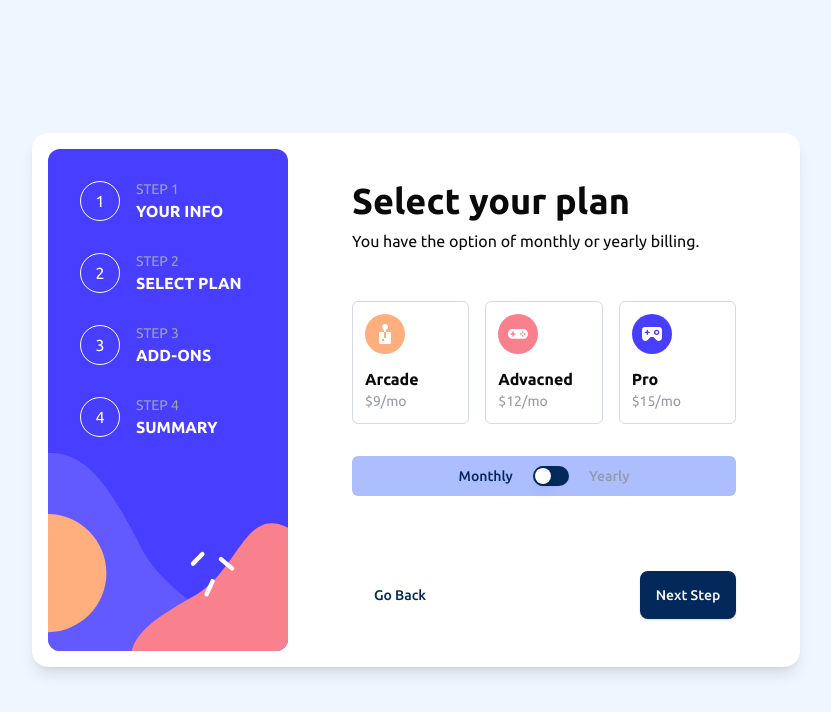
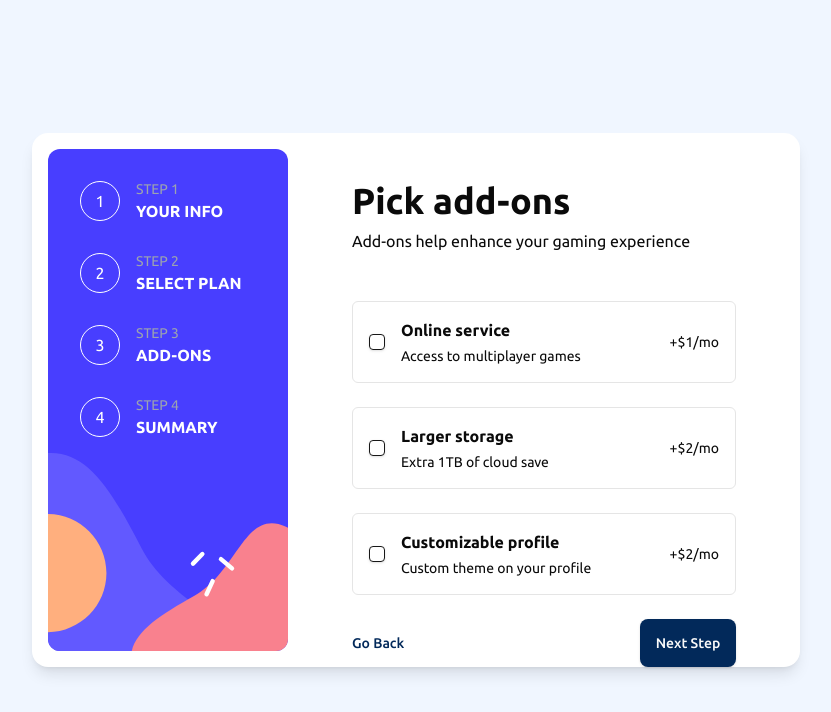
Before and after one commit to suyash5053/multi-step-form, a Next.js app: page / in a window 1280 px wide. Shown: the top 712 px of the page, without its empty margins (224-1055 px from the left). Built offline with nearby package versions, Linux system fonts and the light colour scheme.

Commit message:
developed basic of third screen

```diff
--- a/app/globals.css
+++ b/app/globals.css
@@ -2,7 +2,8 @@
 @tailwind components;
 @tailwind utilities;
 
-body {
+body,
+p {
   font-family: Ubuntu;
   font-size: 16px;
 }
--- a/app/page.tsx
+++ b/app/page.tsx
@@ -1,11 +1,13 @@
+import AddOns from "@/components/add-ons";
 import Plans from "@/components/plan";
 import ProfileInformation from "@/components/profile-info";
 
 export default function Home() {
   return (
     <div className="flex flex-col h-full items-center justify-center w-full px-12 py-8">
-      <Plans />
+      {/* <Plans /> */}
       {/* <ProfileInformation /> */}
+      <AddOns />
     </div>
   );
 }
--- /dev/null
+++ b/components/add-ons/index.tsx
@@ -0,0 +1,35 @@
+"use client";
+
+import { addOns } from "@/lib/add-ons";
+import Footer from "../layouts/footer";
+import { Checkbox } from "../ui/checkbox";
+import { useGlobal } from "@/zustand/global";
+
+const AddOns = () => {
+  const { isYearly } = useGlobal();
+  return (
+    <div className="w-full h-full flex flex-col gap-6">
+      <div className="flex flex-col gap-2">
+        <h1 className="font-bold text-4xl">Pick add-ons</h1>
+        <p className="text-base">Add-ons help enhance your gaming experience</p>
+      </div>
+      <div className="h-full pt-6 relative gap-6 flex flex-col">
+        {addOns.map((addOn) => (
+          <div key={addOn.id} className="flex justify-between items-center border rounded-md p-4">
+            <div className="flex items-center gap-4">
+              <Checkbox />
+              <div className="flex flex-col gap-1">
+                <p className="font-bold text-base">{addOn.name}</p>
+                <p className="text-sm">{addOn.description}</p>
+              </div>
+            </div>
+            <p className="text-sm">{isYearly ? addOn.price.yearly : addOn.price.monthly}</p>
+          </div>
+        ))}
+      </div>
+      <Footer />
+    </div>
+  );
+};
+
+export default AddOns;
--- /dev/null
+++ b/components/layouts/footer.tsx
@@ -0,0 +1,20 @@
+import { Button } from "../ui/button";
+
+const Footer = () => {
+  return (
+    <div className="flex w-full justify-between items-end">
+      <Button
+        variant={"link"}
+        type="submit"
+        className="w-1/4 h-12 text-marineBlue hover:no-underline items-center justify-start p-0 font-medium"
+      >
+        Go Back
+      </Button>
+      <Button type="submit" className="w-1/4 h-12 bg-marineBlue hover:bg-marineBlue/85 rounded-lg">
+        Next Step
+      </Button>
+    </div>
+  );
+};
+
+export default Footer;
--- a/components/plan/index.tsx
+++ b/components/plan/index.tsx
@@ -1,6 +1,4 @@
-"use client";
-
-import { Button } from "../ui/button";
+import Footer from "../layouts/footer";
 import PlanCards from "./plan-cards";
 import TogglePlan from "./toggle-plan";
 
@@ -15,21 +13,7 @@ const Plans = () => {
         <PlanCards />
         <TogglePlan />
       </div>
-      <div className="flex w-full justify-between items-end">
-        <Button
-          variant={"link"}
-          type="submit"
-          className="w-1/4 h-12 text-marineBlue hover:no-underline"
-        >
-          Go Back
-        </Button>
-        <Button
-          type="submit"
-          className="w-1/4 h-12 bg-marineBlue hover:bg-marineBlue/85 rounded-lg"
-        >
-          Next Step
-        </Button>
-      </div>
+      <Footer />
     </div>
   );
 };
--- /dev/null
+++ b/components/ui/checkbox.tsx
@@ -0,0 +1,30 @@
+"use client"
+
+import * as React from "react"
+import * as CheckboxPrimitive from "@radix-ui/react-checkbox"
+import { Check } from "lucide-react"
+
+import { cn } from "@/lib/utils"
+
+const Checkbox = React.forwardRef<
+  React.ElementRef<typeof CheckboxPrimitive.Root>,
+  React.ComponentPropsWithoutRef<typeof CheckboxPrimitive.Root>
+>(({ className, ...props }, ref) => (
+  <CheckboxPrimitive.Root
+    ref={ref}
+    className={cn(
+      "peer h-4 w-4 shrink-0 rounded-sm border border-primary shadow focus-visible:outline-none focus-visible:ring-1 focus-visible:ring-ring disabled:cursor-not-allowed disabled:opacity-50 data-[state=checked]:bg-primary data-[state=checked]:text-primary-foreground",
+      className
+    )}
+    {...props}
+  >
+    <CheckboxPrimitive.Indicator
+      className={cn("flex items-center justify-center text-current")}
+    >
+      <Check className="h-4 w-4" />
+    </CheckboxPrimitive.Indicator>
+  </CheckboxPrimitive.Root>
+))
+Checkbox.displayName = CheckboxPrimitive.Root.displayName
+
+export { Checkbox }
--- /dev/null
+++ b/lib/add-ons.ts
@@ -0,0 +1,20 @@
+export const addOns = [
+  {
+    id: 1,
+    name: "Online service",
+    description: "Access to multiplayer games",
+    price: { monthly: "+$1/mo", yearly: "+$10/yr" },
+  },
+  {
+    id: 2,
+    name: "Larger storage",
+    description: "Extra 1TB of cloud save",
+    price: { monthly: "+$2/mo", yearly: "+$20/yr" },
+  },
+  {
+    id: 3,
+    name: "Customizable profile",
+    description: "Custom theme on your profile",
+    price: { monthly: "+$2/mo", yearly: "+$20/yr" },
+  },
+];
--- a/package.json
+++ b/package.json
@@ -10,6 +10,7 @@
   },
   "dependencies": {
     "@hookform/resolvers": "^4.1.0",
+    "@radix-ui/react-checkbox": "^1.1.4",
     "@radix-ui/react-label": "^2.1.2",
     "@radix-ui/react-slot": "^1.1.2",
     "@radix-ui/react-switch": "^1.1.3",
```
